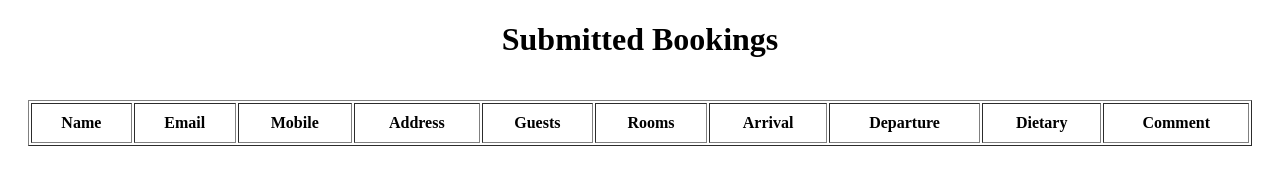
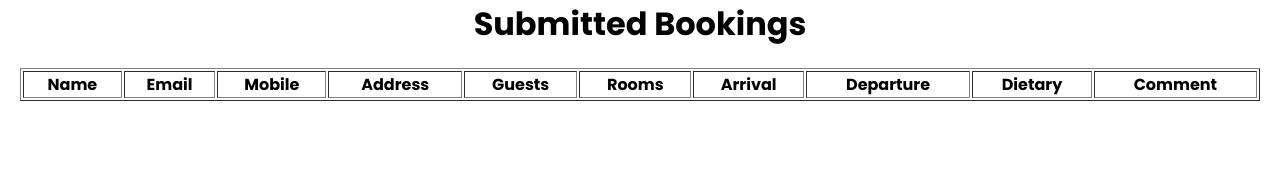
Before and after one commit to XtremeAAA/Karans-website, a website: page admin.html in a window 1280 px wide. Drawn offline with Linux system fonts and the light colour scheme; no server answers.

Commit message:
update css link in other pages

```diff
--- a/admin.html
+++ b/admin.html
@@ -4,7 +4,7 @@
   <meta charset="UTF-8" />
   <meta name="viewport" content="width=device-width, initial-scale=1.0"/>
   <title>Admin - View Bookings</title>
-  <link rel="stylesheet" href="css/styles.css" />
+  <link rel="stylesheet" href="style.css" />
 </head>
 <body>
   <h1 style="text-align: center;">Submitted Bookings</h1>
```
Also changed, not shown: booking.html (+1 -1 lines).
